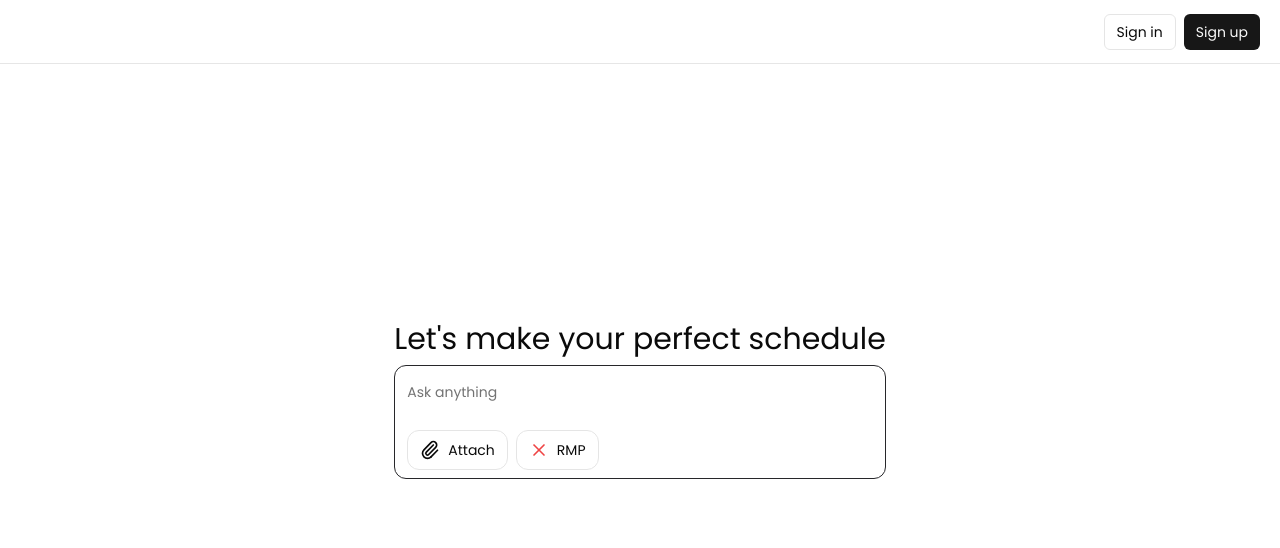
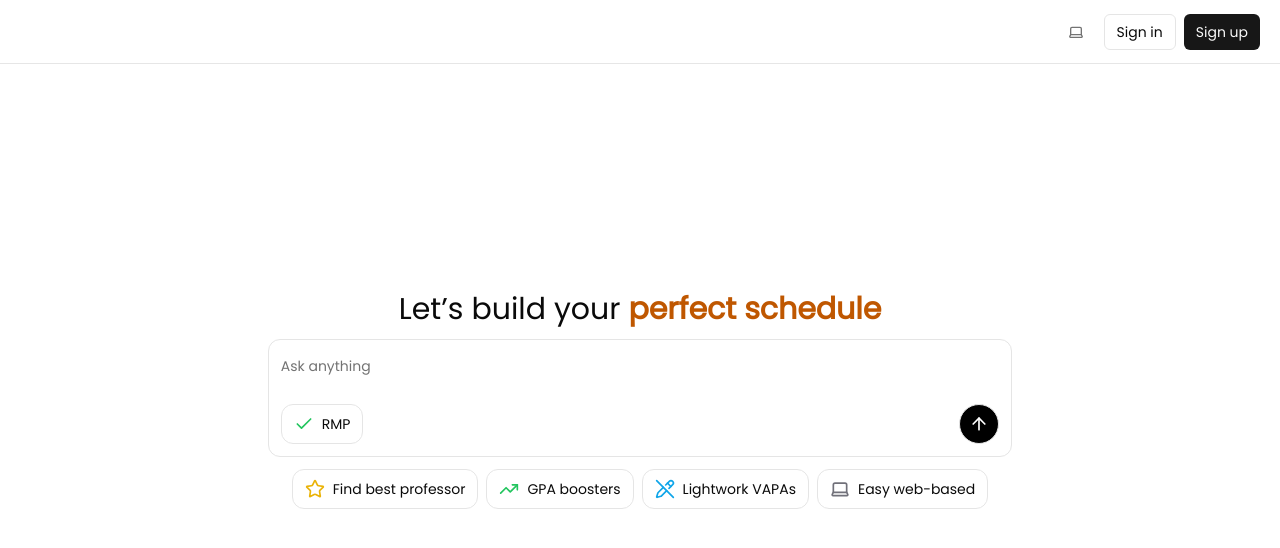
Before and after one commit to arjohnsonn/forty, a Next.js app: page / in a window 1280 px wide. Shown: the top 548 px of the page. Built offline with nearby package versions, Linux system fonts and the light colour scheme; no server answers.

Commit message:
feat: starter buttons + improvements

```diff
--- a/app/page.tsx
+++ b/app/page.tsx
@@ -1,51 +1,9 @@
-"use client";
-import { Button } from "@/components/ui/button";
-import { TextareaExpand } from "@/components/ui/textarea";
-import { Check, X, Paperclip } from "lucide-react";
-import { useState } from "react";
+import NewConvo from "@/components/NewConvo";
 
 export default function Home() {
-  const [rmpEnabled, setRmpEnabled] = useState(false);
-
   return (
     <>
-      <div className="h-screen w-full flex items-center justify-center">
-        <div className="flex flex-col items-center gap-y-2 justify-center h-full">
-          <h1 className="text-3xl text-center">
-            Let&apos;s make your perfect schedule
-          </h1>
-
-          <div className="flex flex-col items-center justify-center w-full rounded-xl border border-zinc-800">
-            <TextareaExpand
-              className="rounded-xl mt-2 resize-none overflow-y-auto max-h-60"
-              placeholder="Ask anything"
-              name="query"
-              required
-            />
-            <div className="flex flex-row justify-start gap-x-2 w-full px-3 pb-2">
-              <Button
-                className="rounded-xl h-10 flex items-center justify-center gap-2 px-3"
-                variant="outline"
-              >
-                <Paperclip className="w-5 h-5" />
-                <span>Attach</span>
-              </Button>
-              <Button
-                className="rounded-xl h-10 flex items-center justify-center gap-2 px-3"
-                variant="outline"
-                onClick={() => setRmpEnabled(!rmpEnabled)}
-              >
-                {rmpEnabled ? (
-                  <Check className="w-5 h-5 text-green-500" />
-                ) : (
-                  <X className="w-5 h-5 text-red-500" />
-                )}
-                <span>RMP</span>
-              </Button>
-            </div>
-          </div>
-        </div>
-      </div>
+      <NewConvo />
     </>
   );
 }
--- /dev/null
+++ b/components/NewConvo.tsx
@@ -0,0 +1,155 @@
+"use client";
+
+import React from "react";
+import { Button } from "@/components/ui/button";
+import { TextareaExpand } from "@/components/ui/textarea";
+import {
+  Check,
+  X,
+  PencilOff,
+  TrendingUp,
+  Laptop,
+  Star,
+  ArrowUp,
+} from "lucide-react";
+import { useState, useEffect } from "react";
+
+const randomGreetings = [
+  "Ready to plan your *semester schedule?*",
+  "Let’s craft your *perfect semester schedule*",
+  "Need help designing your *class lineup?*",
+  "Let’s build your *perfect schedule*",
+  "How can I help make your *schedule better?*",
+];
+
+// add config for sample buttons
+const sampleButtonsConfig = [
+  {
+    label: "Find best professor",
+    icon: Star,
+    iconProps: { className: "w-5 h-5 text-yellow-500" },
+    value: "Find best professor for ",
+  },
+  {
+    label: "GPA boosters",
+    icon: TrendingUp,
+    iconProps: { className: "w-5 h-5 text-green-500" },
+    value: "GPA boosters",
+  },
+  {
+    label: "Lightwork VAPAs",
+    icon: PencilOff,
+    iconProps: { className: "w-5 h-5 text-sky-500" },
+    value: "Lightwork VAPAs",
+  },
+  {
+    label: "Easy web-based",
+    icon: Laptop,
+    iconProps: { className: "w-5 h-5 text-zinc-500" },
+    value: "Easy web-based classes",
+  },
+];
+
+type Props = {};
+
+const NewConvo = (props: Props) => {
+  const [rmpEnabled, setRmpEnabled] = useState(true);
+
+  const [parts, setParts] = useState<string[]>([]);
+
+  useEffect(() => {
+    const greeting =
+      randomGreetings[Math.floor(Math.random() * randomGreetings.length)];
+    setParts(greeting.split("*"));
+  }, []);
+
+  return (
+    <div className="h-screen w-full flex items-center justify-center">
+      <div className="flex flex-col items-center gap-y-3 justify-center h-full">
+        <h1 className="text-3xl text-center">
+          {parts.map((text, idx) =>
+            idx % 2 === 1 ? (
+              <span className="text-texas font-bold" key={idx}>
+                {text}
+              </span>
+            ) : (
+              text
+            )
+          )}
+        </h1>
+
+        <div className="flex flex-col items-center justify-center md:w-full w-[95%] rounded-xl border">
+          <TextareaExpand
+            className="rounded-xl w-full mt-2 resize-none overflow-y-auto max-h-60"
+            placeholder="Ask anything"
+            name="query"
+            required
+          />
+          <div className="flex flex-row justify-start gap-x-2 w-full px-3 pb-3">
+            {/* <Button
+        className="rounded-xl h-10 flex items-center justify-center gap-2 px-3"
+        variant="outline"
+      >
+        <Paperclip className="w-5 h-5" />
+        <span>Attach</span>
+      </Button> */}
+            <div className="flex flex-row gap-x-2 justify-between w-full">
+              <Button
+                className="rounded-xl h-10 flex items-center justify-center gap-2 px-3"
+                variant="outline"
+                onClick={() => setRmpEnabled(!rmpEnabled)}
+              >
+                {rmpEnabled ? (
+                  <Check className="w-5 h-5 text-green-500" />
+                ) : (
+                  <X className="w-5 h-5 text-red-500" />
+                )}
+                <span>RMP</span>
+              </Button>
+            </div>
+            <div className="flex flex-row">
+              <Button
+                className="rounded-full h-10 w-10 flex items-center justify-center p-0 bg-black dark:bg-white disabled:opacity-50 disabled:cursor-not-allowed transition-colors"
+                variant="outline"
+                onClick={() => {
+                  const textarea = document.querySelector(
+                    'textarea[name="query"]'
+                  ) as HTMLTextAreaElement | null;
+                  if (!textarea || !textarea.value.trim()) return;
+                  // TODO: implement send logic here
+                }}
+              >
+                <ArrowUp className="w-5 h-5 dark:text-black text-white" />
+              </Button>
+            </div>
+          </div>
+        </div>
+
+        {/* sample buttons */}
+        <div className="flex flex-wrap items-center justify-center gap-x-2 mx-6">
+          {sampleButtonsConfig.map((btn, idx) => (
+            <Button
+              key={idx}
+              className="rounded-xl h-10 flex items-center justify-center gap-2 px-3"
+              variant="outline"
+              onClick={() => {
+                const textarea = document.querySelector(
+                  'textarea[name="query"]'
+                ) as HTMLTextAreaElement | null;
+                if (!textarea) return;
+                textarea.value = btn.value;
+                textarea.dispatchEvent(new Event("input", { bubbles: true }));
+                textarea.focus();
+              }}
+            >
+              <btn.icon {...btn.iconProps} />
+              <span>{btn.label}</span>
+            </Button>
+          ))}
+        </div>
+      </div>
+    </div>
+  );
+};
+
+export default NewConvo;
--- a/components/header-auth.tsx
+++ b/components/header-auth.tsx
@@ -2,6 +2,7 @@ import { signOutAction } from "@/app/actions";
 import Link from "next/link";
 import { Button } from "./ui/button";
 import { createClient } from "@/utils/supabase/server";
+import { ThemeSwitcher } from "@/components/theme-switcher";
 
 export default async function AuthButton() {
   const supabase = await createClient();
@@ -14,6 +15,7 @@ export default async function AuthButton() {
     <div className="flex items-center gap-4">
       Hey, {user.email}!
       <form action={signOutAction}>
+        <ThemeSwitcher />
         <Button type="submit" variant={"outline"}>
           Sign out
         </Button>
@@ -21,6 +23,7 @@ export default async function AuthButton() {
     </div>
   ) : (
     <div className="flex gap-2">
+      <ThemeSwitcher />
       <Button asChild size="sm" variant={"outline"}>
         <Link href="/sign-in">Sign in</Link>
       </Button>
--- a/package.json
+++ b/package.json
@@ -3,7 +3,8 @@
   "scripts": {
     "dev": "next dev",
     "build": "next build",
-    "start": "next start"
+    "start": "next start",
+    "lint": "next lint"
   },
   "dependencies": {
     "@radix-ui/react-checkbox": "^1.1.1",
@@ -26,6 +27,8 @@
     "@types/node": "22.10.2",
     "@types/react": "^19.0.2",
     "@types/react-dom": "19.0.2",
+    "eslint": "^9",
+    "eslint-config-next": "15.3.1",
     "postcss": "8.4.49",
     "tailwind-merge": "^2.5.2",
     "tailwindcss": "3.4.17",
--- a/tailwind.config.ts
+++ b/tailwind.config.ts
@@ -52,6 +52,10 @@ const config = {
           DEFAULT: "hsl(var(--card))",
           foreground: "hsl(var(--card-foreground))",
         },
+        texas: {
+          DEFAULT: "rgb(191 87 0)",
+          500: "rgb(191 87 0)",
+        },
       },
       borderRadius: {
         lg: "var(--radius)",
```
Also changed, not shown: .eslintrc.json (added), 1 other file (tests, documents, lock files or other folders).
